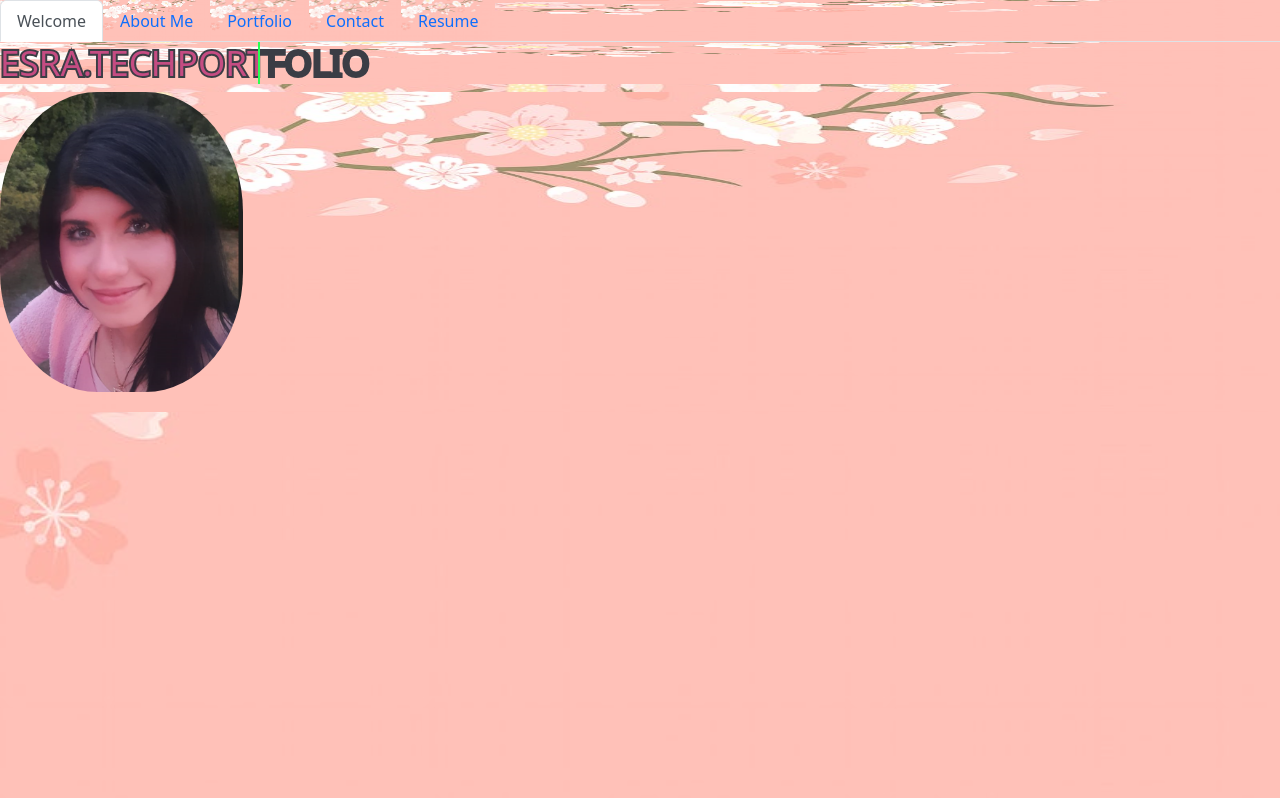
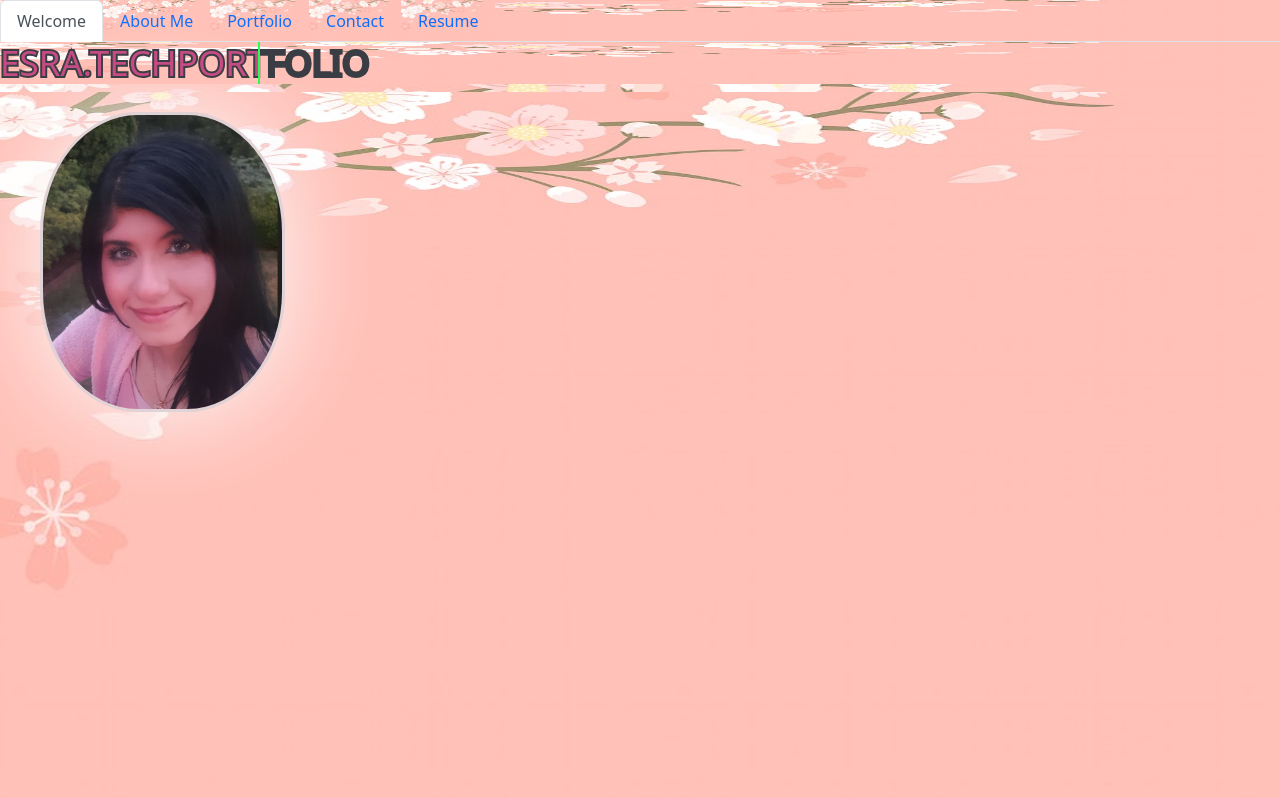
Before and after one commit to EsraWameed/reactorApp, a React (Create React App) app: page / in a window 1280 px wide. Shown: the top 798 px of the page. Built offline with nearby package versions, Linux system fonts and the light colour scheme.

Commit message:
added hover effects to image

```diff
--- a/src/styles/Welcome.css
+++ b/src/styles/Welcome.css
@@ -10,7 +10,16 @@
 .mePic{
     border-radius: 40%;
     height: 300px;
+    margin-left: 40px;
+    margin-top: 20PX;
+    border: solid 3px #e0d3d8;
+    box-shadow: 0 0 100px rgb(252, 249, 251);
 
+}
+.mePic:hover{
+  box-shadow: 0 0 100px rgb(170, 29, 107);
+  border: solid 3px #e0d3d8;
+  height: 320px
 }
 
 .homez{
```
